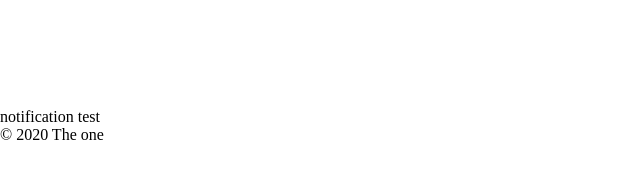
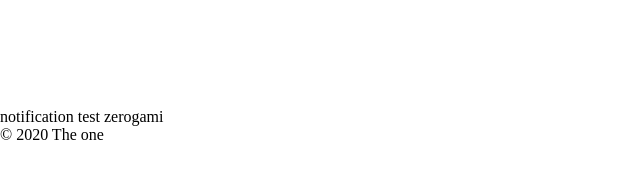
Before and after one commit to The-one-project/the_one, a plain HTML site: page index.html in a window 1280 px wide. Shown: the full height of the page, 0-640 px from the left. Drawn offline with Linux system fonts and the light colour scheme.

Commit message:
make branch

```diff
--- a/index.html
+++ b/index.html
@@ -35,7 +35,7 @@
     </div><!--//header-->
   </header>
   <div class="hero"></div>
-  notification test
+  notification test zerogami
   <footer>
     <p>&copy; 2020 The one</p>
   </footer>
```
